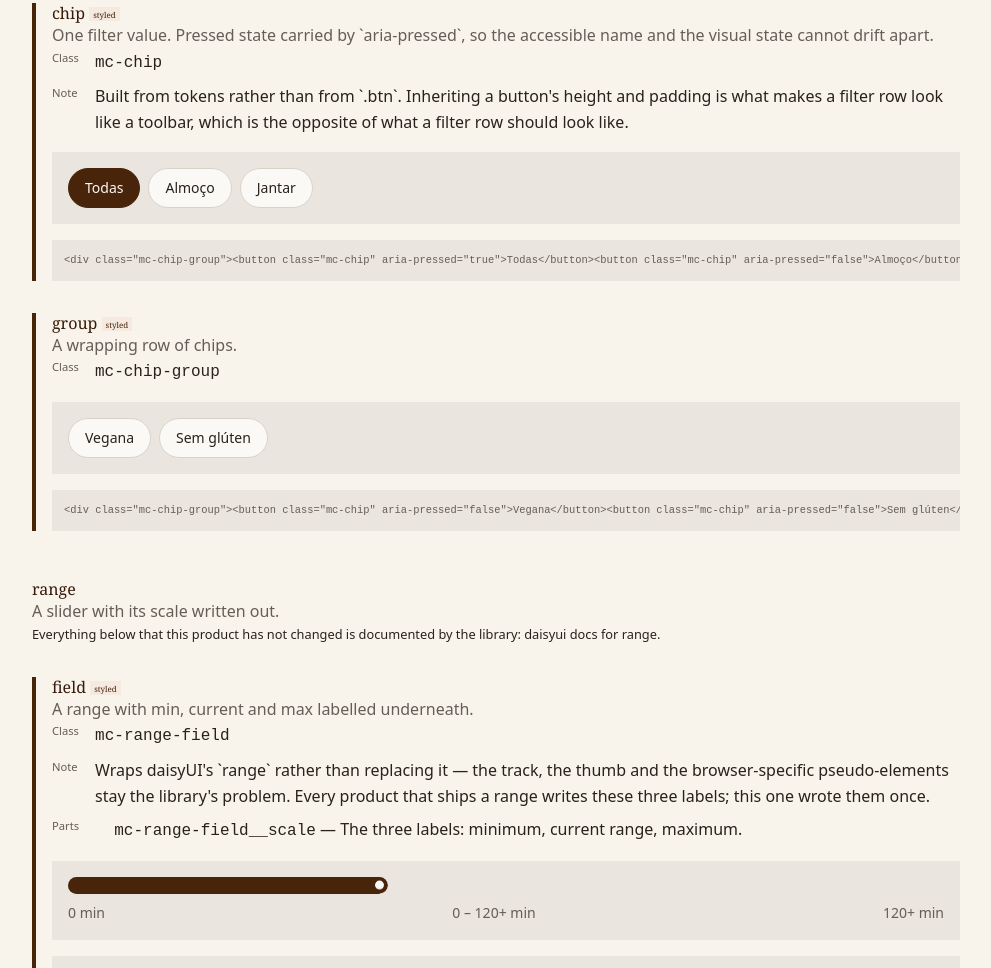
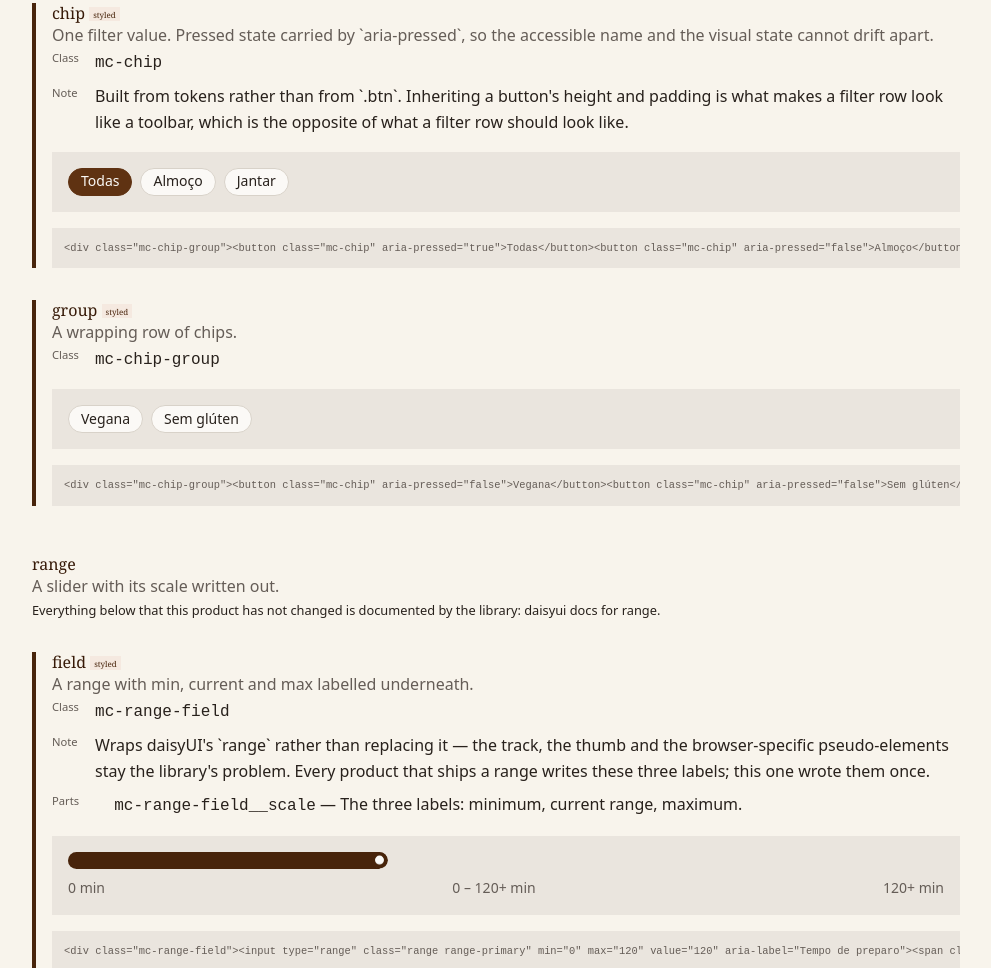
Before and after one commit to jomarcardoso/design-system, a website: page example/ds-meu-caderninho-daisyui-phase3/docs.html in a window 1280 px wide. Shown: the part 2066-3034 px from the top of the page, without its empty margins (144-1135 px from the left). Drawn offline with nearby package versions, Linux system fonts and the light colour scheme.

Commit message:
feat: add 3rd layer component chips

```diff
--- a/example/ds-meu-caderninho-daisyui-phase3/patterns.scss
+++ b/example/ds-meu-caderninho-daisyui-phase3/patterns.scss
@@ -53,6 +53,8 @@
 //                component uses is the library's anatomy.
 // =============================================================================
 
+@use '../../src/component';
+
 @layer utilities {
   @layer mc {
     // -----------------------------------------------------------------
@@ -106,26 +108,41 @@
     // reads as a label. Built from tokens rather than from `btn`, because
     // inheriting a button's height and padding is what makes filter rows look
     // like toolbars.
+    //
+    // Every value reads the layer 3 CONTRACT rather than the semantic token
+    // directly, through the same three-level chain the adapters use:
+    //
+    //     var(--app-chip-bg, var(--app-bg-surface))
+    //
+    // Nothing is emitted for those names — the chain falls through to layer 2
+    // and this costs zero bytes. What it buys is that the product's own
+    // component is customisable by the SAME spelling an adapter would use, so
+    // the day a library with a real chip arrives, the markup does not change.
     .mc-chip {
       display: inline-flex;
       align-items: center;
-      padding: var(--app-space-xs) var(--app-space-md);
+      min-height: #{component.ref-chain('chip-height')};
+      padding-inline: #{component.ref-chain('chip-pad-x')};
       font-size: var(--app-text-size-sm);
-      color: var(--app-fg-default);
+      color: #{component.ref-chain('chip-fg')};
       cursor: pointer;
-      background: var(--app-bg-surface);
-      border: var(--app-border-width) solid var(--app-border-color);
-      border-radius: var(--app-radius-pill);
+      background: #{component.ref-chain('chip-bg')};
+      border: var(--app-border-width) solid #{component.ref-chain('chip-border-color')};
+      border-radius: #{component.ref-chain('chip-radius')};
     }
 
+    // Hover has no contract entry on purpose — it reads layer 2 directly.
     .mc-chip:hover {
       background: var(--app-bg-sunken);
     }
 
+    // `selected`, not `action`: a pressed filter is a state the interface is
+    // in, not an invitation to act. This product's two roles are one hue apart,
+    // so it looks the same either way — and the next product's will not.
     .mc-chip[aria-pressed='true'] {
-      color: var(--app-fg-on-action);
-      background: var(--app-bg-action);
-      border-color: var(--app-bg-action);
+      color: #{component.ref-chain('chip-fg-selected')};
+      background: #{component.ref-chain('chip-bg-selected')};
+      border-color: #{component.ref-chain('chip-bg-selected')};
     }
 
     .mc-chip-group {
--- a/src/_component.scss
+++ b/src/_component.scss
@@ -148,6 +148,60 @@ $contract: (
   // exists so a project can have one without editing an adapter.
   'code-fg': 'fg-default',
 
+  // --- Chip: the first entry reserved for a component NO library ships ---
+  //
+  // A chip is a selectable filter token: clickable, carries a pressed state,
+  // and reads as a label rather than as a control. Filter panels, faceted
+  // search, tag pickers and dashboard segment selectors are all built from it.
+  //
+  // Nine libraries were checked and none has one. Bulma has `.tag`, which is a
+  // read-only label; everyone else has a button and a badge and nothing in
+  // between. So this is the first contract entry whose adapters mostly have
+  // nothing to bind — and that is precisely the argument for reserving the
+  // names anyway.
+  //
+  // WHY RESERVE NAMES FOR SOMETHING WE DO NOT SHIP
+  //
+  // Every product that needs a chip writes it. The names decide whether five
+  // products write five different vocabularies or the same one: an agent that
+  // knows `--app-chip-bg` can theme a chip it has never seen, a documentation
+  // generator can describe it, and a product that later adopts a library WITH
+  // a chip changes its adapter instead of its markup.
+  //
+  // The naming is not invented. CoreUI — MIT, built on Bootstrap's class
+  // vocabulary — ships a chip, and every name below has a counterpart there:
+  //
+  //     chip-bg           --cui-chip-bg
+  //     chip-fg           --cui-chip-color
+  //     chip-border-color --cui-chip-border-color
+  //     chip-radius       --cui-chip-border-radius
+  //     chip-height       --cui-chip-min-height
+  //     chip-pad-x        --cui-chip-padding-x
+  //     chip-bg-selected  --cui-chip-active-bg
+  //     chip-fg-selected  --cui-chip-active-color
+  //
+  // That correspondence is the evidence this is ecosystem vocabulary rather
+  // than one product's shape — the same bar `accent` and `font-display` had to
+  // clear.
+  //
+  // The SELECTED pair points at `selected`, not `action`. Layer 2 draws that
+  // distinction deliberately and most products collapse it: a pressed filter
+  // is a state the interface is in, not an invitation to act. A chip is the
+  // clearest case for the distinction existing at all.
+  //
+  // No hover entry, on purpose. Hover reads `bg-sunken` straight from layer 2,
+  // and the admission test asks whether a consumer would plausibly override
+  // this ONE part for ONE instance — which is true of the resting and selected
+  // fills and not of the hover.
+  'chip-bg': 'bg-surface',
+  'chip-fg': 'fg-default',
+  'chip-border-color': 'border-color',
+  'chip-radius': 'radius-pill',
+  'chip-height': 'size-control-sm',
+  'chip-pad-x': 'pad-control-x',
+  'chip-bg-selected': 'bg-selected',
+  'chip-fg-selected': 'fg-on-selected',
+
   // --- Feedback: alert / badge ------------------------------------------
   'alert-radius': 'radius-control',
   'alert-pad': 'pad-surface',
```
Also changed, not shown: example/ds-meu-caderninho-daisyui-phase3/ds.css.
